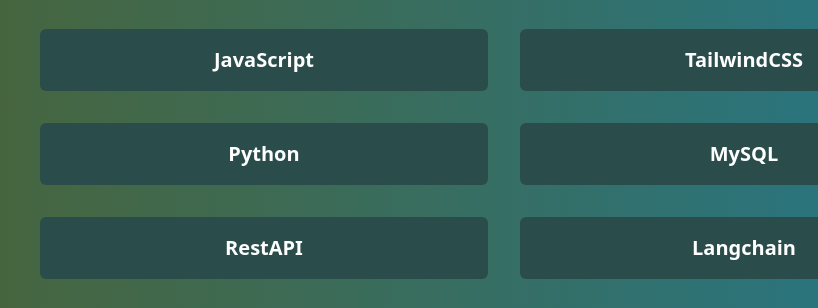
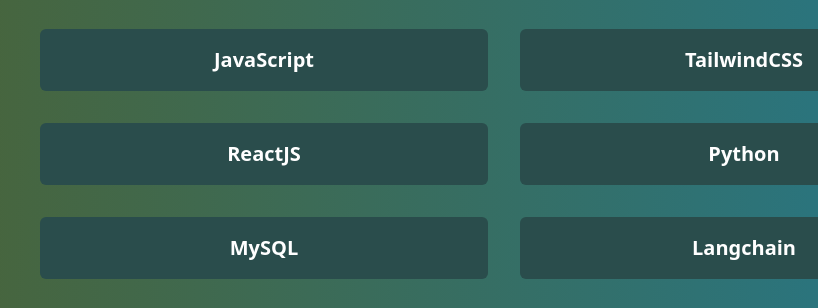
Before and after one commit to deepakmalikk/Personal_Portfolio_Website, a plain HTML site: page index.html in a window 1280 px wide. Shown: the part 1173-1481 px from the top of the page, 136-954 px from the left. Drawn offline with nearby package versions, Linux system fonts and the light colour scheme.

Commit message:
Updated skills

```diff
--- a/index.html
+++ b/index.html
@@ -66,9 +66,9 @@
                 <div class="skill-card">CSS</div>
                 <div class="skill-card">JavaScript</div>
                 <div class="skill-card">TailwindCSS</div>
+                <div class="skill-card">ReactJS</div>
                 <div class="skill-card">Python</div>
                 <div class="skill-card">MySQL</div>
-                <div class="skill-card">RestAPI</div>
                 <div class="skill-card">Langchain</div>
                 <div class="skill-card">Phidata/ Agno</div>
                 <div class="skill-card">OpenAI API</div>
```
